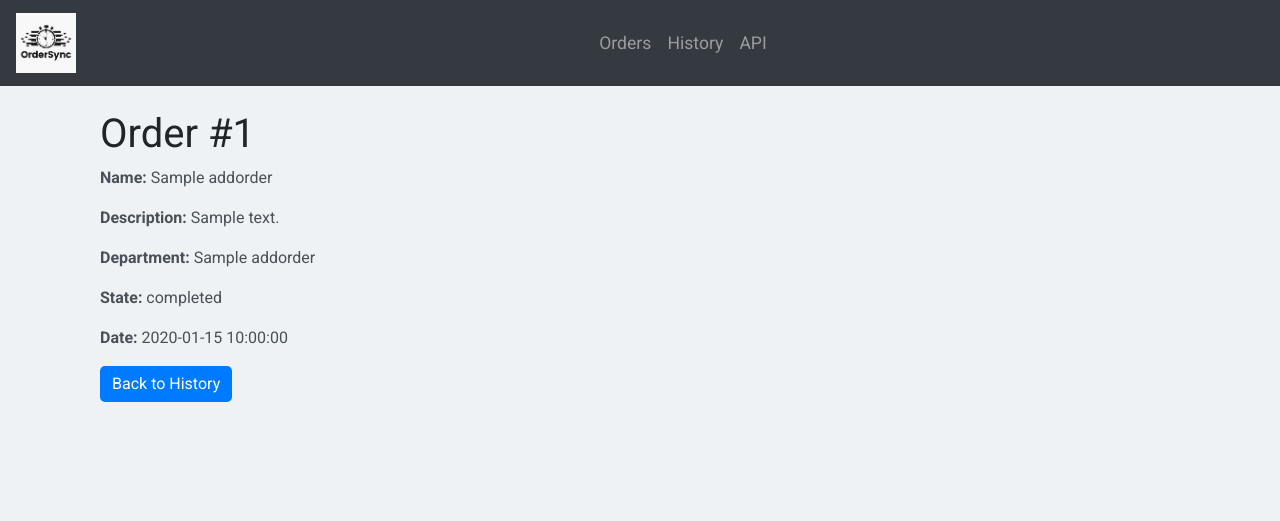
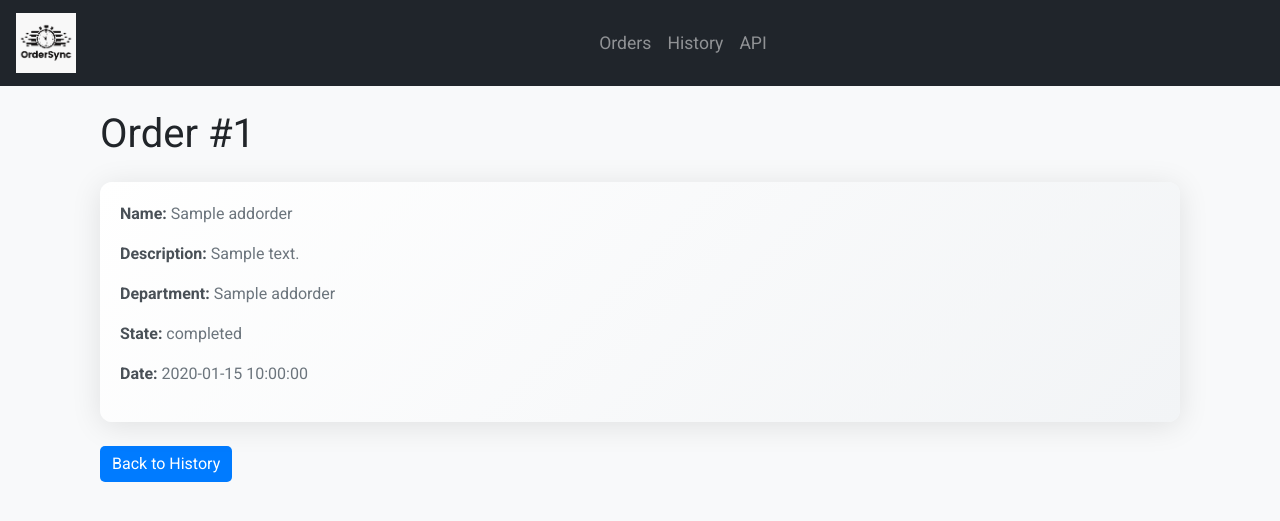
Before and after one commit to SalmanSaleh1/Order-Tracking, a Flask app: page /view_order/1 in a window 1280 px wide. Shown: the top 521 px of the page. Run offline with Flask 3, Linux system fonts and the light colour scheme; tables that the repository leaves empty hold one stand-in row (values such as "Sample post"); parts of the project's set-up code (start-up, migrations or seed data) failed here and were passed over; some libraries are stand-ins or nearby versions.

Commit message:
Styling #6
update text style, some  change on colors of system

```diff
--- a/src/flask_website/static/css/custom.css
+++ b/src/flask_website/static/css/custom.css
@@ -1,10 +1,10 @@
 body {
-    background-color: #eef2f5; /* Light background for a clean look */
+    background-color: #f8f9fa; /* Light off-white background for a clean look */
     font-family: 'Roboto', sans-serif;
 }
 
 .navbar {
-    background-color: #343a40; /* Dark gray for the navbar */
+    background-color: #20252b; /* Dark gray for the navbar */
 }
 
 .navbar-brand img {
@@ -13,13 +13,13 @@
 }
 
 .navbar-brand, .nav-link {
-    color: #ffffff; /* White text for navbar links */
+    color: #ffc107; /* Soft yellow for navbar links */
     transition: color 0.3s; /* Smooth transition for hover effects */
     font-size: 1.1rem; /* Increased font size */
 }
 
 .nav-link:hover {
-    color: #ffc107; /* Yellow text on hover */
+    color: #ffca2d; /* Brighter yellow on hover */
     text-decoration: underline; /* Underline on hover */
 }
 
@@ -30,14 +30,14 @@
 .card {
     border: none; /* Remove default card border */
     border-radius: 12px; /* Rounded corners for the card */
-    box-shadow: 0 4px 30px rgba(0, 0, 0, 0.15); /* Soft shadow for the card */
-    background: linear-gradient(135deg, #ffffff 0%, #f0f4f8 100%); /* Gradient background */
+    box-shadow: 0 4px 30px rgba(0, 0, 0, 0.1); /* Softer shadow for the card */
+    background: linear-gradient(135deg, #ffffff 0%, #f2f4f6 100%); /* Soft gradient background */
     transition: transform 0.3s, box-shadow 0.3s; /* Transition effects */
 }
 
 .card:hover {
     transform: translateY(-5px); /* Lift effect on hover */
-    box-shadow: 0 8px 40px rgba(0, 0, 0, 0.2); /* More pronounced shadow on hover */
+    box-shadow: 0 8px 40px rgba(0, 0, 0, 0.15); /* More pronounced shadow on hover */
 }
 
 .card-header {
@@ -106,15 +106,15 @@
 }
 
 .order-state-circle.in-progress {
-    background-color: rgb(0, 54, 0); /* Color for 'In Progress' */
+    background-color: rgb(0, 128, 0); /* Softer green for 'In Progress' */
 }
 
 .order-state-circle.completed {
-    background-color: red; /* Color for 'Completed' */
+    background-color: rgb(255, 0, 0); /* Softer red for 'Completed' */
 }
 
 .order-state-circle.waiting {
-    background-color: orange; /* Color for 'Waiting' */
+    background-color: rgb(255, 165, 0); /* Softer orange for 'Waiting' */
 }
 
 /* Centering the modal */
--- a/src/flask_website/templates/view_order.html
+++ b/src/flask_website/templates/view_order.html
@@ -5,12 +5,16 @@
 {% block body %}
 
 <div class="container">
-    <h1>Order #{{ order.order_id }}</h1>
-    <p><strong>Name:</strong> {{ order.order_name }}</p>
-    <p><strong>Description:</strong> {{ order.order_description }}</p>
-    <p><strong>Department:</strong> {{ order.department_name }}</p>
-    <p><strong>State:</strong> {{ order.order_state }}</p>
-    <p><strong>Date:</strong> {{ order.order_date }}</p>
+    <h1 class="my-4">Order #{{ order.order_id }}</h1>
+    <div class="card mb-4">
+        <div class="card-body">
+            <p><strong>Name:</strong> <span class="text-muted">{{ order.order_name }}</span></p>
+            <p><strong>Description:</strong> <span class="text-muted">{{ order.order_description }}</span></p>
+            <p><strong>Department:</strong> <span class="text-muted">{{ order.department_name }}</span></p>
+            <p><strong>State:</strong> <span class="text-muted">{{ order.order_state }}</span></p>
+            <p><strong>Date:</strong> <span class="text-muted">{{ order.order_date }}</span></p>
+        </div>
+    </div>
     <a href="{{ url_for('order_history') }}" class="btn btn-primary">Back to History</a>
 </div>
 
```
Also changed, not shown: src/flask_website/templates/order_info.html (+12 -8 lines).
